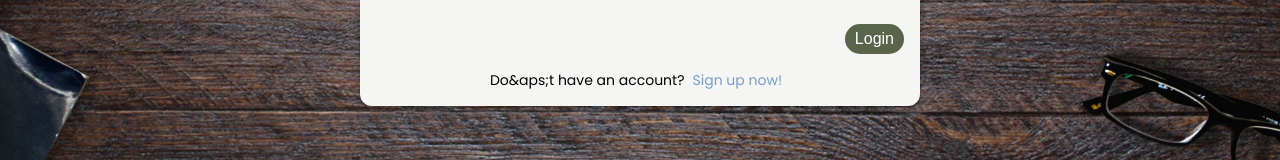
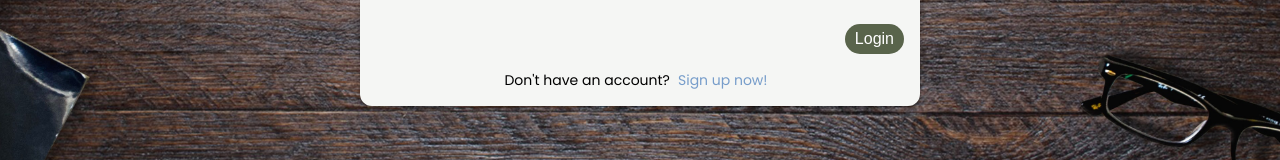
Before and after one commit to habiteam/habitea, a Next.js app: page /login in a window 1280 px wide. Shown: the part 444-604 px from the top of the page. Built offline with nearby package versions, Linux system fonts and the light colour scheme.

Commit message:
fix: fix typo

```diff
--- a/pages/[route]/index.tsx
+++ b/pages/[route]/index.tsx
@@ -65,7 +65,7 @@ export default function Page() {
                 actions={[{ text: 'Login', fillType: 'filled' }]}
               ></CardFooter>
               <div style={{ textAlign: 'center', marginBottom: '16px' }}>
-                Do&aps;t have an account?
+                Don&apos;t have an account?
                 <Link href="/register" color="info">
                   Sign up now!
                 </Link>
```
